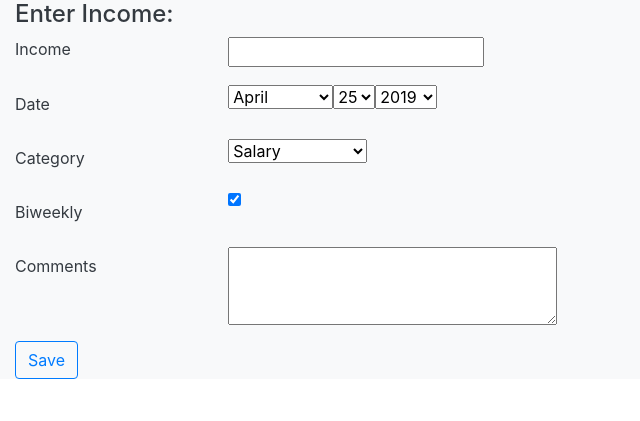
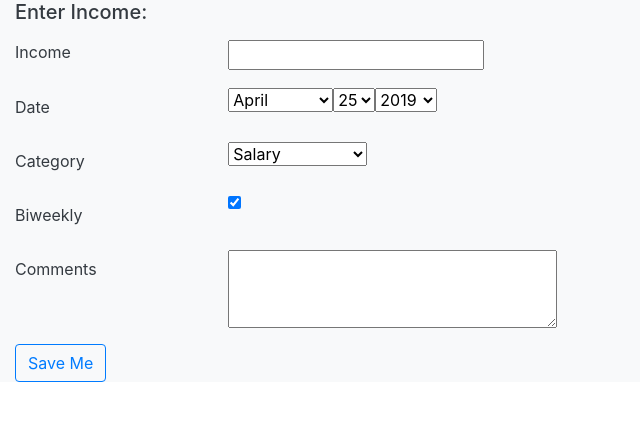
Before and after one commit to manojknambiar/ExpenseTracker, a Django app: page /addIncome/ in a window 1280 px wide. Shown: the part 56-477 px from the top of the page, without its empty margins (0-640 px from the left). Run offline with Django 3.2, Linux system fonts and the light colour scheme; some libraries are stand-ins or nearby versions.

Commit message:
cosmetic changes

```diff
--- a/ExpTracker/settings.py
+++ b/ExpTracker/settings.py
@@ -109,7 +109,7 @@ AUTH_PASSWORD_VALIDATORS = [
 
 LANGUAGE_CODE = 'en-us'
 
-TIME_ZONE = 'UTC'
+TIME_ZONE = 'EST'
 
 USE_I18N = True
 
--- a/templates/addIncome.html
+++ b/templates/addIncome.html
@@ -1,12 +1,14 @@
 {% extends 'base.html' %}
+
+
 
 {% block content %}
 
     <div class="container-fluid  bg-light text-dark">
 
-                    <h4>Enter Income:</h4>
+                    <h5>Enter Income:</h5>
 
-
+                   <p></p>
     <form method="POST">{% csrf_token %}
         {{ form.non_field_errors }}
         <div class="form-group row">
@@ -37,8 +39,10 @@
                 <div class="col-sm-10">{{ form.comments }}</div>
             </div>
 
-        <button type="submit" class="btn btn-outline-primary">Save</button>
+        <button type="submit" id="btnShow" class="btn btn-outline-primary">Save Me</button>
     </form>
+
+
 
 </div>
 
--- a/templates/base.html
+++ b/templates/base.html
@@ -2,6 +2,8 @@
 
 {# Load the tag library #}
 {% load bootstrap4 %}
+
+
 
 {# Load CSS and JavaScript #}
 
```
Also changed, not shown: db.sqlite3.
